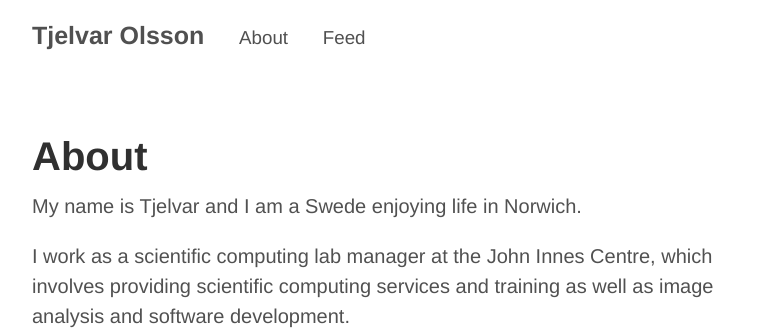
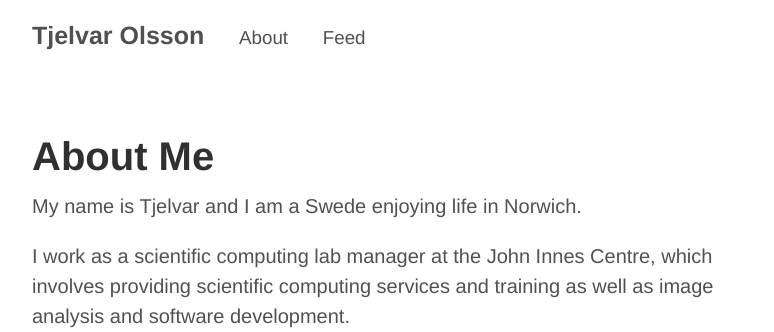
Before and after one commit to tjelvar-olsson/tjelvar-olsson.github.io, a Jekyll site: the page built from about.md, in a window 1280 px wide. Shown: the top 332 px of the page, without its empty margins (248-1022 px from the left). Built offline with Jekyll 4.4.1, drawn with Linux system fonts in a browser that asks for light colours; Markdown is read by kramdown in place of the engine named in the settings.

```diff
--- a/_config.yml
+++ b/_config.yml
@@ -3,7 +3,7 @@ markdown:            redcarpet
 pygments:            true
 
 # Permalinks
-permalink:           pretty
+permalink:           /blog/:title
 relative_permalinks: true
 
 # Setup
--- a/about.md
+++ b/about.md
@@ -1,6 +1,7 @@
 ---
 layout: page
-title: About
+title: About Me
+permalink: about
 ---
 
 My name is Tjelvar and I am a Swede enjoying life in Norwich.
```
